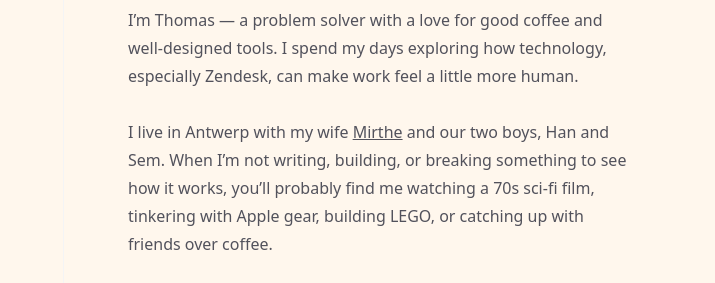
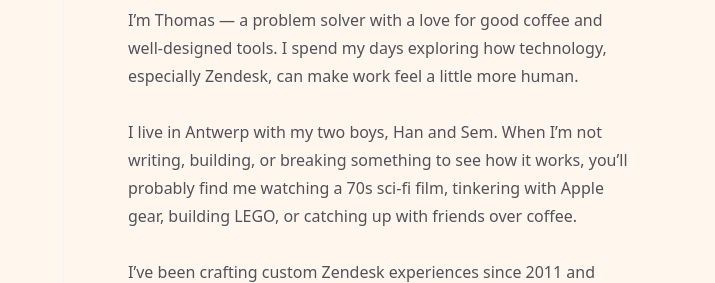
Before and after one commit to verschoren/verschoren, a website: page docs/about/index.html in a window 1280 px wide. Shown: the part 374-657 px from the top of the page, 0-715 px from the left. Drawn offline with Linux system fonts and the light colour scheme.

Commit message:
Update index.html

```diff
--- a/docs/about/index.html
+++ b/docs/about/index.html
@@ -46,9 +46,7 @@
                           I’m Thomas — a problem solver with a love for good coffee and well-designed tools. I spend my days exploring how technology, especially Zendesk, can make work feel a little more human.
                         </p>
                         <p>
-                          I live in Antwerp with my wife
-                          <a href="https://mirthemertens.be/?ref=verschoren.com" class="underline" rel="noreferrer">Mirthe</a>
-                          and our two boys, Han and Sem. When I’m not writing, building, or breaking something to see how it works, you’ll probably find me watching a 70s sci-fi film, tinkering with Apple gear, building LEGO, or catching up with friends over coffee.
+                          I live in Antwerp with my two boys, Han and Sem. When I’m not writing, building, or breaking something to see how it works, you’ll probably find me watching a 70s sci-fi film, tinkering with Apple gear, building LEGO, or catching up with friends over coffee.
                         </p>
                         <p>
                           I’ve been crafting custom Zendesk experiences since 2011 and share insights on Zendesk and the Sunshine Platform on
```
